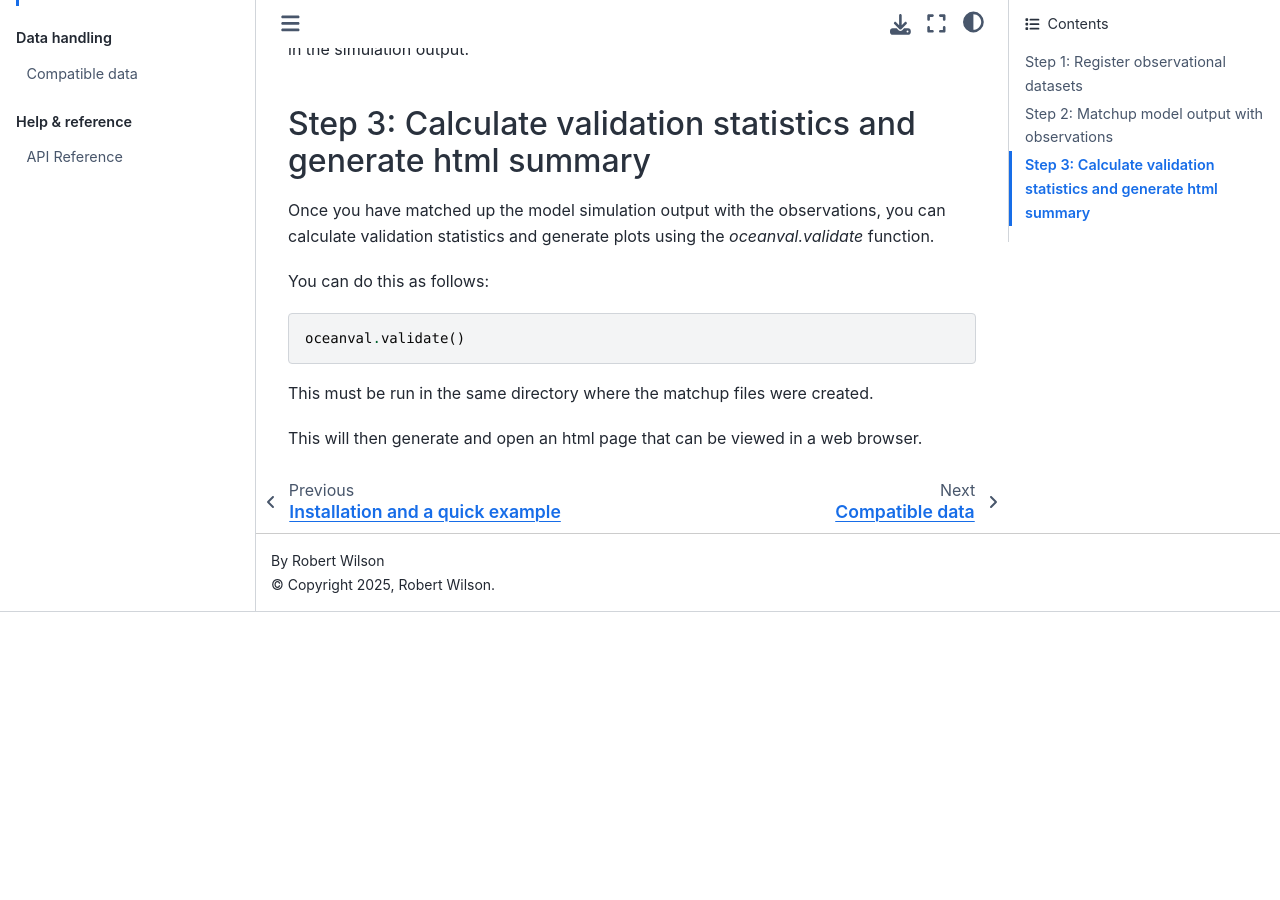
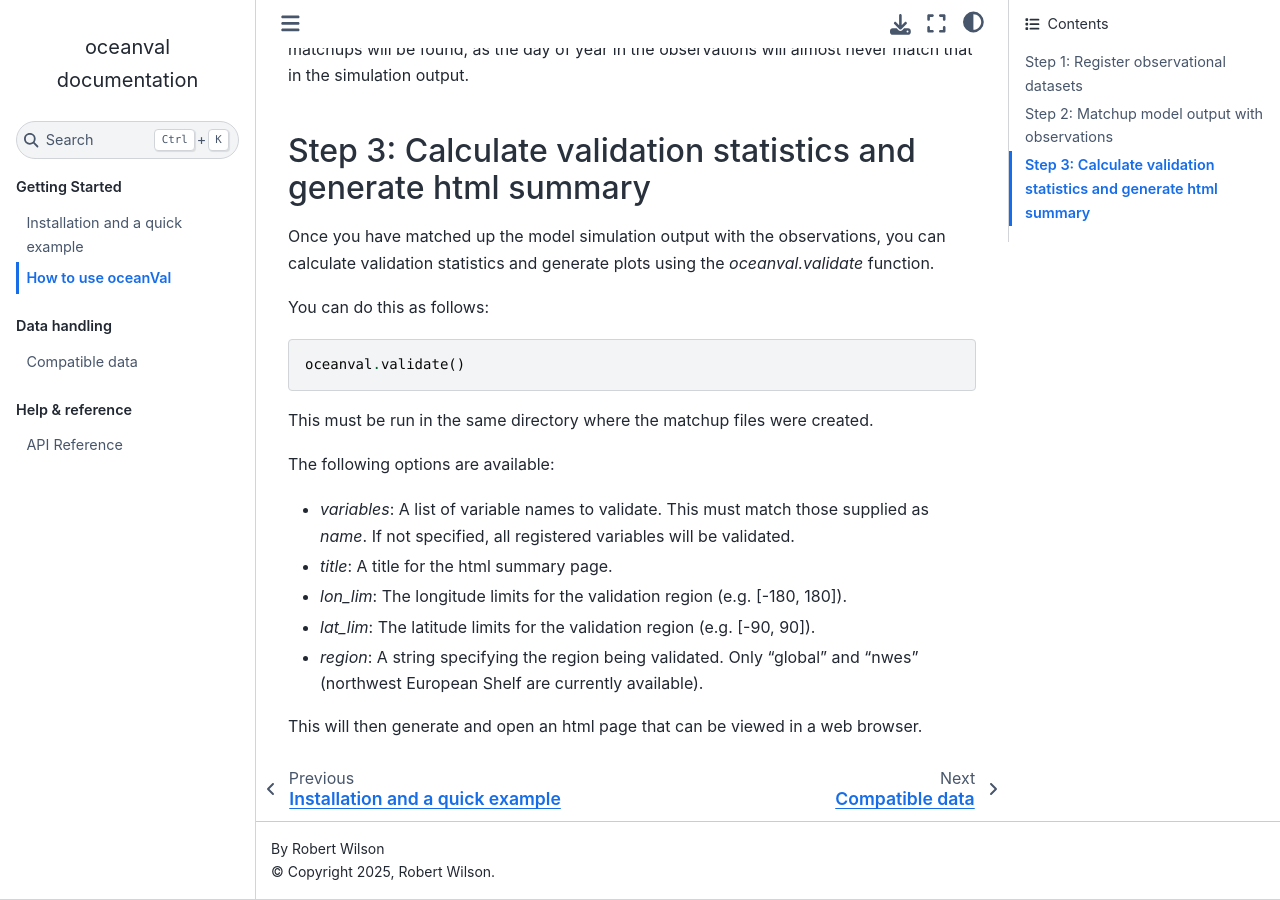
Before and after one commit to pmlmodelling/oceanVal, a Sphinx documentation site: the page built from docs/source/how_to_use.rst, in a window 1280 px wide and 900 px high, scrolled down 4349 px. Built offline with Sphinx 7.4.7 and the Sphinx Book theme 1.1.4, drawn with Linux system fonts in a browser that asks for light colours; before the commit the page ends 4961 px from its top, so only the background shows below that; some of the changed text lies outside the part shown.

Commit message:
add as_missing to how to

```diff
--- a/docs/source/how_to_use.rst
+++ b/docs/source/how_to_use.rst
@@ -124,7 +124,7 @@
 - `out_dir`: The path to the directory where matchup files should be saved. If not specified, matchup files will be saved in the execution directory.
 - `point_time_res`: The time resolution for the point (in-situ) observation matchup. This defaults ["year", "month", "day"] for totally precise matchups. Set to ["month", "day"], if you want to compare climatological simulation output with observations.
 - `n_check`: The number of files to check when identifying the file naming convention. oceanVal checks all files in a random subdirectory. Set n_check for a random subset in cases where all simulation files are in a single directory.
--
+- `as_missing`: A float or list of floats providing a range , i.e [min, max], specifying values to be treated as missing in the model output.
 
 An example is shown below:
 
@@ -155,4 +155,12 @@
     oceanval.validate()
 This must be run in the same directory where the matchup files were created.
 
+The following options are available:
+
+- `variables`: A list of variable names to validate. This must match those supplied as `name`. If not specified, all registered variables will be validated.
+- `title`: A title for the html summary page.
+- `lon_lim`: The longitude limits for the validation region (e.g. [-180, 180]).
+- `lat_lim`: The latitude limits for the validation region (e.g. [-90, 90]).
+- `region`: A string specifying the region being validated. Only "global" and "nwes" (northwest European Shelf are currently available).
+
 This will then generate and open an html page that can be viewed in a web browser.
```
